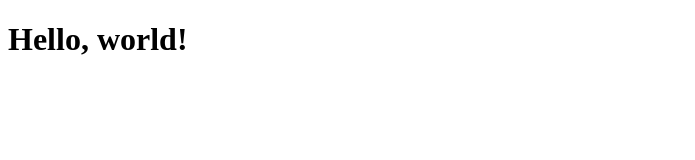
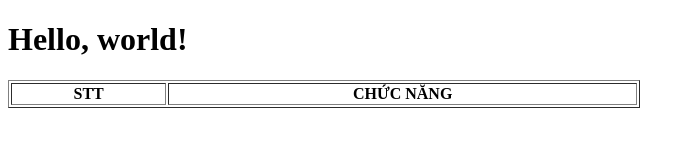
Before and after one commit to Lvphucnguyen2k8/Shopping, a plain HTML site: page index.html in a window 1280 px wide. Shown: the whole page, without its empty margins (0-695 px from the left). Drawn offline with Linux system fonts and the light colour scheme; no server answers.

Commit message:
chuyenvm:add table index.html

```diff
--- a/index.html
+++ b/index.html
@@ -1,5 +1,6 @@
 <!doctype html>
 <html lang="en">
+
 <head>
     <!-- Required meta tags -->
     <meta charset="utf-8">
@@ -9,6 +10,11 @@
 
 <body>
     <h1>Hello, world!</h1>
+    <table border=“1” style="width:50%">
+        <th>STT</th>
+        <th>CHỨC NĂNG</th>
+    </table>
     <script src="./controller.js"></script>
 </body>
+
 </html>
```
Lines whose indentation alone changed are shown as unchanged.
